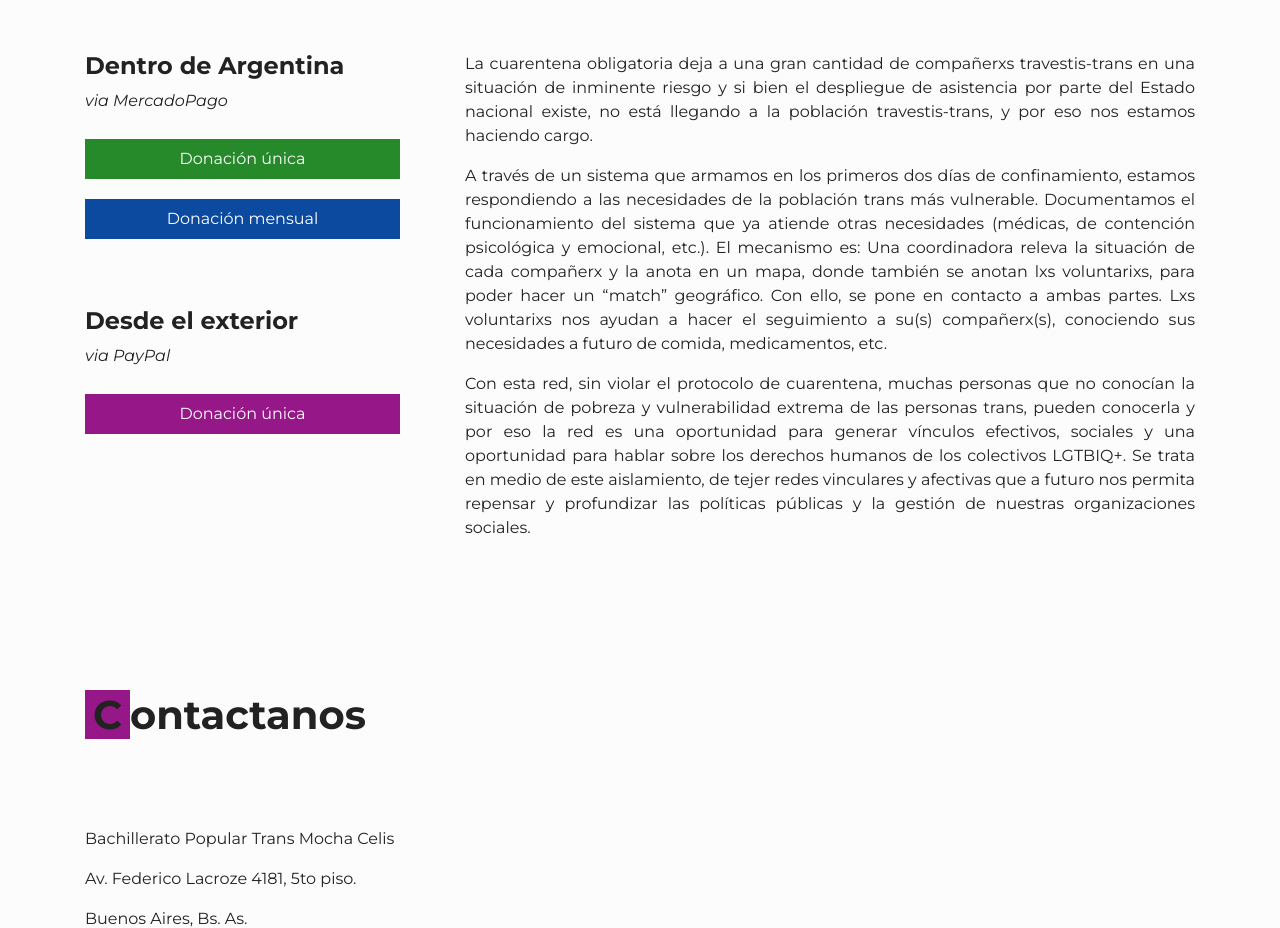
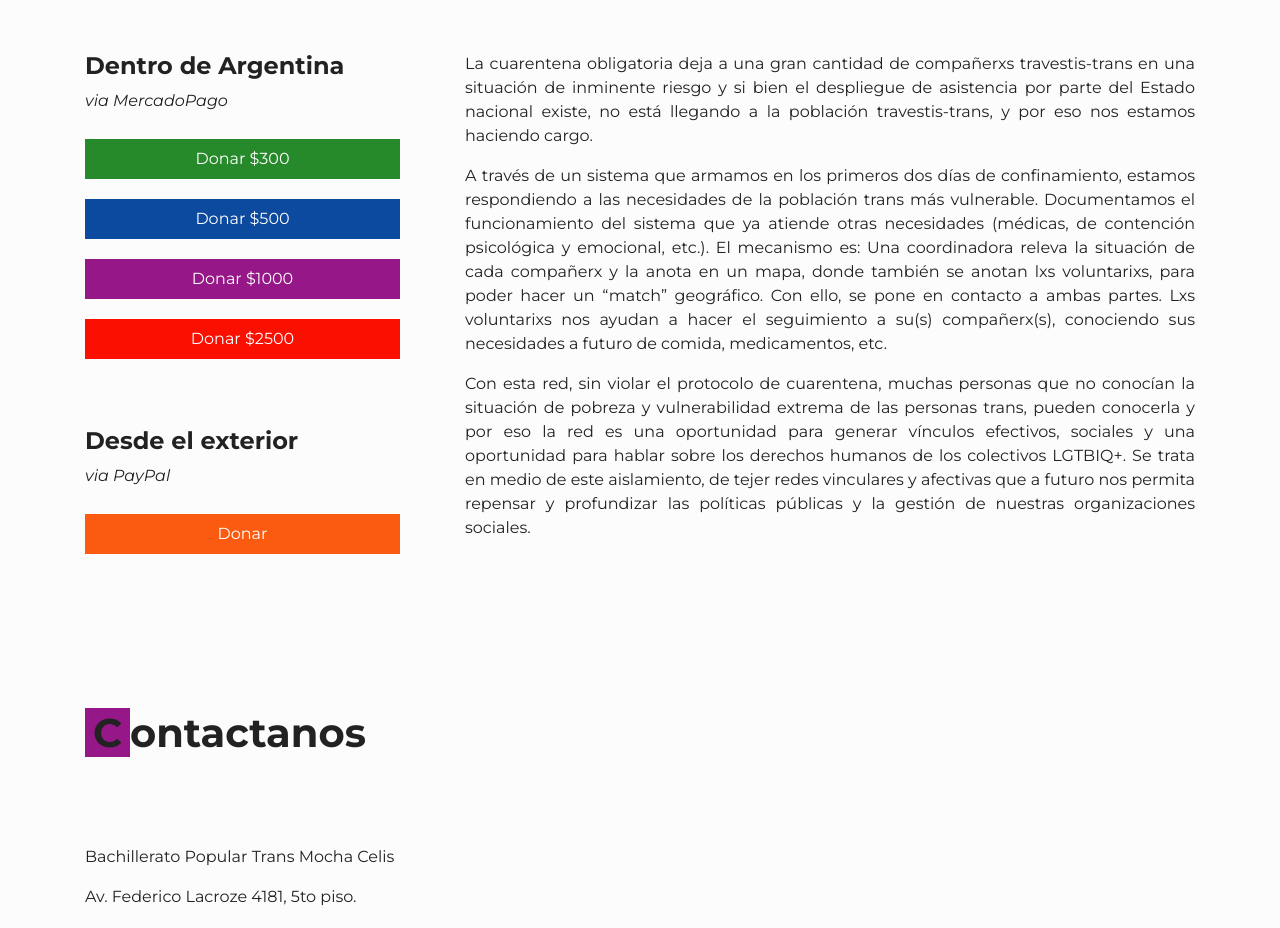
Before and after one commit to nayracoop/mochacelis, a Vue app: page /mochacelis/ in a window 1280 px wide. Shown: the part 2680-3608 px from the top of the page. Built offline with nearby package versions, Linux system fonts and the light colour scheme.

Commit message:
sección donaciones con links reales

```diff
--- a/src/components/Donations.vue
+++ b/src/components/Donations.vue
@@ -14,13 +14,43 @@
           <div class="donation-type mb-5">
             <h4>Dentro de Argentina</h4>
             <p><em>via MercadoPago</em></p>
-            <b-button class="donate-button b-green">{{ $t('donations.donateOnce') }}</b-button>
-            <b-button class="donate-button b-blue">{{ $t('donations.suscripcion') }}</b-button>
+            <b-button
+              class="donate-button b-green"
+              mp-mode="dftl"
+              href="https://www.mercadopago.com.ar/checkout/v1/redirect?pref_id=47243777-d89cc553-92c5-4e1a-bffe-bae83a888f17" name="MP-payButton"
+            >{{ $t('donations.donateButton') }} $300</b-button>
+            <b-button
+              class="donate-button b-blue"
+              mp-mode="dftl"
+              href="https://www.mercadopago.com.ar/checkout/v1/redirect?pref_id=47243777-41157bc2-dd09-4afa-ae8c-9c650263634d" name="MP-payButton"
+            >{{ $t('donations.donateButton') }} $500</b-button>
+            <b-button
+              class="donate-button b-purple"
+              mp-mode="dftl"
+              href="https://www.mercadopago.com.ar/checkout/v1/redirect?pref_id=47243777-329b6b58-0399-4b2e-b52d-36fbccec9bb8d" name="MP-payButton"
+            >{{ $t('donations.donateButton') }} $1000</b-button>
+            <b-button
+              class="donate-button b-red"
+              mp-mode="dftl"
+              href="https://www.mercadopago.com.ar/checkout/v1/redirect?pref_id=47243777-28b3a21e-3a15-44d9-aa19-6c1a96f155fd" name="MP-payButton"
+            >{{ $t('donations.donateButton') }} $2500</b-button>
+
           </div>
           <div class="donation-type">
             <h4>Desde el exterior</h4>
             <p><em>via PayPal</em></p>
-            <b-button class="donate-button b-purple">{{ $t('donations.donateOnce') }}</b-button>
+            <form action="https://www.paypal.com/cgi-bin/webscr" method="post" target="_top">
+              <input type="hidden" name="cmd" value="_donations" />
+              <input type="hidden" name="business" value="mochadocumental@gmail.com" />
+              <input type="hidden" name="currency_code" value="USD" />
+              <b-button
+                type="submit"
+                class="donate-button b-orange"
+                name="submit"
+                alt="Donate with PayPal button">
+                {{ $t('donations.donateButton') }}
+                </b-button>
+            </form>
           </div>
         </b-col>
          <b-col class="col-12 col-md-8">
@@ -34,7 +64,9 @@
 </template>
 
 <script>
+// (function(){function $MPC_load(){window.$MPC_loaded !== true && (function(){var s = document.createElement("script");s.type = "text/javascript";s.async = true;s.src = document.location.protocol+"//secure.mlstatic.com/mptools/render.js";var x = document.getElementsByTagName('script')[0];x.parentNode.insertBefore(s, x);window.$MPC_loaded = true;})();}window.$MPC_loaded !== true ? (window.attachEvent ?window.attachEvent('onload', $MPC_load) : window.addEventListener('load', $MPC_load, false)) : null;})();
+export default {
 
-export default {
+
 }
 </script>
--- a/src/translations/en.json
+++ b/src/translations/en.json
@@ -59,7 +59,7 @@
             "Con esta red, sin violar el protocolo de cuarentena, muchas personas que no conocían la situación de pobreza y vulnerabilidad extrema de las personas trans, pueden conocerla y por eso la red es una oportunidad para generar vínculos efectivos, sociales y una oportunidad para hablar sobre los derechos humanos de los colectivos LGTBIQ+. Se trata en medio de este aislamiento, de tejer redes vinculares y afectivas que a futuro nos permita repensar y profundizar las políticas públicas y la gestión de nuestras organizaciones sociales."
         ],
         "donate": "Donate",
-        "donateOnce": "One time donation",
+        "donateButton": "Donate",
         "suscripcion": "Monthly donation"
     },
     "contact": {
--- a/src/translations/es.json
+++ b/src/translations/es.json
@@ -58,7 +58,7 @@
             "Con esta red, sin violar el protocolo de cuarentena, muchas personas que no conocían la situación de pobreza y vulnerabilidad extrema de las personas trans, pueden conocerla y por eso la red es una oportunidad para generar vínculos efectivos, sociales y una oportunidad para hablar sobre los derechos humanos de los colectivos LGTBIQ+. Se trata en medio de este aislamiento, de tejer redes vinculares y afectivas que a futuro nos permita repensar y profundizar las políticas públicas y la gestión de nuestras organizaciones sociales."
         ],
         "donate": "Colaborar",
-        "donateOnce": "Donación única",
+        "donateButton": "Donar",
         "suscripcion": "Donación mensual"
     },
 
```
